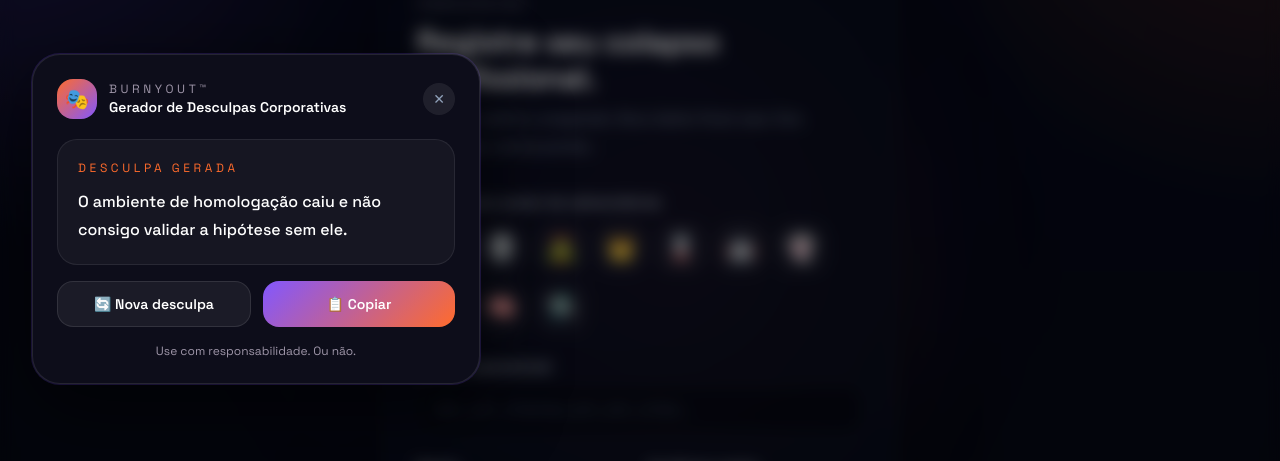
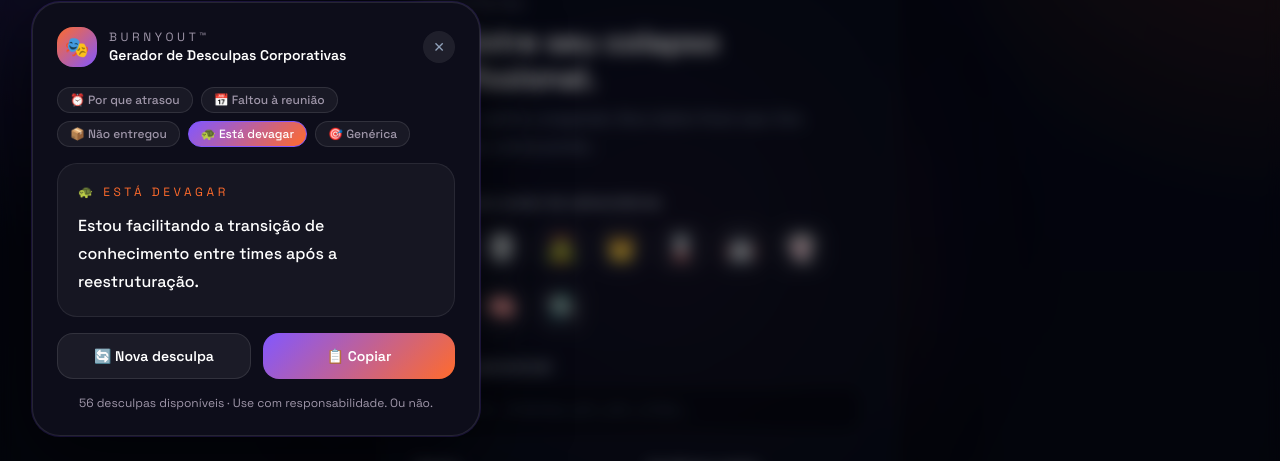
Before and after one commit to hendelsantos/Codecon26_Linkidinho_Burnout, a Next.js app in the folder apps/frontend/: page /onboarding in a window 1280 px wide. Both pictures are taken after a click on the button "Gerar desculpa corporativa". Shown: the part 181-642 px from the top of the page. Built offline with nearby package versions, Linux system fonts and the light colour scheme; no server answers.

Commit message:
feat(ui): expande gerador de desculpas — 54 desculpas em 5 categorias com filtro por ocasião

```diff
--- a/apps/frontend/src/components/gerar-desculpa.tsx
+++ b/apps/frontend/src/components/gerar-desculpa.tsx
@@ -2,42 +2,135 @@
 
 import { useState } from "react";
 
-const DESCULPAS = [
+// ── Por que atrasou ──────────────────────────────────────────────────────────
+const DESCULPAS_ATRASO = [
   "Estou em loop de alinhamento estratégico com stakeholders de alto impacto.",
   "Minha entrega está bloqueada por dependências cross-funcionais ainda não mapeadas.",
+  "O roadmap foi reestruturado e preciso ressincronizar meu backlog pessoal.",
+  "Minha estimativa depende de uma estimativa que depende de outra estimativa.",
+  "Estou aguardando o aceite do PO para dar sequência ao desenvolvimento.",
+  "O ambiente de homologação caiu e não consigo validar a hipótese sem ele.",
+  "A branch principal estava instável. Preferi não mergear em produção sem estabilidade.",
+  "Precisei refatorar o contexto antes de avançar. Dívida técnica é risco real.",
+  "Estava analisando o impacto lateral da mudança antes de commitar qualquer coisa.",
+  "O CI/CD está vermelho desde terça. Sem pipeline verde, não tem entrega segura.",
+  "Houve uma divergência de requisitos entre o que estava no Jira e o que foi discutido.",
+  "Aguardei o design final antes de implementar. Retrabalho tem custo alto de context-switch.",
+];
+
+// ── Por que não foi à reunião ────────────────────────────────────────────────
+const DESCULPAS_REUNIAO = [
+  "Estou em uma reunião sobre reuniões para reduzir a quantidade de reuniões.",
+  "Estava em uma call de alinhamento que se sobrepôs ao calendário por engano.",
+  "O convite chegou sem link. Aguardei o reenvio, mas a reunião já havia encerrado.",
+  "Achei que era opcional. A pauta não deixava claro que minha presença era crítica.",
+  "Meu Wi-Fi caiu exatamente no horário. Tecnologia é um risco operacional real.",
+  "Estava em modo deep work e o foco-mode do Slack bloqueou as notificações.",
+  "Perdi o horário depois de uma daily que durou o dobro do previsto.",
+  "Esqueci de aceitar o convite, mas estava ciente da pauta por e-mail.",
+  "Meu calendário sincronizou com o fuso de outro país. Erro de configuração pessoal.",
+  "A reunião foi marcada com menos de 24h de antecedência — não entrou no meu planejamento.",
+];
+
+// ── Por que não entregou ─────────────────────────────────────────────────────
+const DESCULPAS_ENTREGA = [
   "Aguardando validação do guardiã do processo antes de avançar para o próximo milestone.",
-  "Estou em modo de escalonamento de prioridades após uma daily inesperadamente longa.",
-  "O roadmap foi reestruturado e preciso ressincronizar meu backlog pessoal.",
-  "Meu pipeline de tarefas está em revisão após o último sprint review.",
-  "Estou fazendo uma análise de impacto antes de qualquer movimentação técnica.",
+  "Estou em modo de discovery. Ainda não chegamos à fase de delivery.",
   "A decisão está aguardando aprovação do comitê de governança de iniciativas.",
-  "Preciso de contexto adicional antes de gerar valor real nessa frente.",
-  "Estou triangulando informações de múltiplas áreas para garantir coerência de narrativa.",
-  "O ambiente de homologação caiu e não consigo validar a hipótese sem ele.",
-  "Estou facilitando a transição de conhecimento entre times após a reestruturação.",
-  "Minha estimativa depende de uma estimativa que depende de outra estimativa.",
-  "Estou em modo de discovery. Ainda não chegamos à fase de delivery.",
   "Aguardando o go/no-go da liderança sênior para destravar a execução.",
   "O ticket está em triagem. Priorização acontece nas sextas após as 17h.",
-  "Estou sincronizando os OKRs do trimestre com as entregas do squad.",
   "Não havia bandwidth suficiente para absorver mais demanda nessa sprint.",
-  "Estou em uma reunião sobre reuniões para reduzir a quantidade de reuniões.",
   "O deploy está aguardando a janela de mudança aprovada pelo CAB.",
+  "Estou em modo de escalonamento de prioridades após uma daily inesperadamente longa.",
+  "Precisei pausar para não entregar algo que geraria retrabalho imediato.",
+  "A story não tinha critérios de aceite definidos. Não dá para concluir o que não foi especificado.",
+  "O cliente mudou o escopo na última hora. A entrega original ficou obsoleta.",
+  "Precisei de mais um ciclo de revisão para garantir qualidade mínima de produção.",
 ];
 
-function desculpaAleatoria(atual?: string): string {
-  const opcoes = DESCULPAS.filter((d) => d !== atual);
+// ── Por que está devagar ─────────────────────────────────────────────────────
+const DESCULPAS_PRODUTIVIDADE = [
+  "Estou triangulando informações de múltiplas áreas para garantir coerência de narrativa.",
+  "Estou fazendo uma análise de impacto antes de qualquer movimentação técnica.",
+  "Preciso de contexto adicional antes de gerar valor real nessa frente.",
+  "Estou facilitando a transição de conhecimento entre times após a reestruturação.",
+  "Estou sincronizando os OKRs do trimestre com as entregas do squad.",
+  "Meu pipeline de tarefas está em revisão após o último sprint review.",
+  "Estou em um processo de priorização baseado em valor de negócio versus esforço técnico.",
+  "Estou recalibrando minha velocidade após absorver uma demanda urgente fora do sprint.",
+  "Passei a manhã destravando um colega. Colaboração também é trabalho.",
+  "A tarefa era mais complexa do que o estimado. Surpresas técnicas acontecem.",
+  "Estou documentando a decisão para garantir rastreabilidade futura.",
+  "Precisei revisar o código de outra pessoa antes de continuar a minha parte.",
+];
+
+// ── Genéricas corporativas ───────────────────────────────────────────────────
+const DESCULPAS_GENERICAS = [
+  "Estou em loop de alinhamento estratégico com stakeholders de alto impacto.",
+  "O roadmap foi reestruturado e estou ressincronizando com as novas prioridades.",
+  "Aguardando validação do guardiã do processo.",
+  "Estou em modo discovery. Delivery vem na próxima sprint.",
+  "Meu backlog pessoal foi impactado por uma iniciativa transversal não planejada.",
+  "A iniciativa está em fase de análise de viabilidade técnica e de negócio.",
+  "Preciso calibrar expectativas com os stakeholders antes de avançar.",
+  "Há um gap entre o que foi comunicado e o que foi entendido. Estou investigando.",
+  "Estou gerenciando o delta entre o planejado e o realizado com máxima atenção.",
+  "A solução certa leva o tempo que leva. Velocidade sem qualidade é retrabalho.",
+];
+
+const TODAS_DESCULPAS = [
+  ...DESCULPAS_ATRASO,
+  ...DESCULPAS_REUNIAO,
+  ...DESCULPAS_ENTREGA,
+  ...DESCULPAS_PRODUTIVIDADE,
+  ...DESCULPAS_GENERICAS,
+];
+
+type Categoria = {
+  label: string;
+  emoji: string;
+  lista: string[];
+};
+
+const CATEGORIAS: Categoria[] = [
+  { label: "Por que atrasou", emoji: "⏰", lista: DESCULPAS_ATRASO },
+  { label: "Faltou à reunião", emoji: "📅", lista: DESCULPAS_REUNIAO },
+  { label: "Não entregou", emoji: "📦", lista: DESCULPAS_ENTREGA },
+  { label: "Está devagar", emoji: "🐢", lista: DESCULPAS_PRODUTIVIDADE },
+  { label: "Genérica", emoji: "🎯", lista: DESCULPAS_GENERICAS },
+];
+
+function aleatorio<T>(lista: T[], excluir?: T): T {
+  const opcoes = excluir !== undefined ? lista.filter((d) => d !== excluir) : lista;
   return opcoes[Math.floor(Math.random() * opcoes.length)];
 }
 
 export function GerarDesculpa() {
   const [aberto, setAberto] = useState(false);
-  const [desculpa, setDesculpa] = useState(() => desculpaAleatoria());
+  const [categoriaIdx, setCategoriaIdx] = useState(0);
+  const [desculpa, setDesculpa] = useState("");
   const [copiado, setCopiado] = useState(false);
 
-  function nova() {
-    setDesculpa((atual) => desculpaAleatoria(atual));
+  const categoria = CATEGORIAS[categoriaIdx];
+
+  function nova(idx?: number) {
+    const cat = CATEGORIAS[idx ?? categoriaIdx];
+    setDesculpa((atual) => aleatorio(cat.lista, atual));
     setCopiado(false);
+  }
+
+  function selecionarCategoria(idx: number) {
+    setCategoriaIdx(idx);
+    setDesculpa(aleatorio(CATEGORIAS[idx].lista));
+    setCopiado(false);
+  }
+
+  function abrirModal() {
+    const idx = Math.floor(Math.random() * CATEGORIAS.length);
+    setCategoriaIdx(idx);
+    setDesculpa(aleatorio(CATEGORIAS[idx].lista));
+    setCopiado(false);
+    setAberto(true);
   }
 
   function copiar() {
@@ -51,7 +144,7 @@
     <>
       {/* Botão flutuante — lado esquerdo */}
       <button
-        onClick={() => { setAberto(true); nova(); }}
+        onClick={abrirModal}
         title="Gerar desculpa corporativa"
         className="fixed bottom-6 left-4 z-[9998] flex items-center gap-2 rounded-full px-4 py-2.5 text-sm font-semibold text-white shadow-[0_4px_24px_rgba(130,87,255,0.5)] transition-all hover:scale-105 hover:shadow-[0_4px_32px_rgba(255,107,44,0.55)] active:scale-95 sm:left-6"
         style={{ background: "linear-gradient(135deg,#ff6b2c,#8257ff)" }}
@@ -94,16 +187,36 @@
               </button>
             </div>
 
+            {/* Categorias */}
+            <div className="mb-4 flex flex-wrap gap-2">
+              {CATEGORIAS.map((cat, idx) => (
+                <button
+                  key={cat.label}
+                  onClick={() => selecionarCategoria(idx)}
+                  className="rounded-full border px-3 py-1 text-xs font-medium transition-all active:scale-95"
+                  style={{
+                    borderColor: idx === categoriaIdx ? "#8257ff" : "rgba(255,255,255,0.1)",
+                    background: idx === categoriaIdx ? "linear-gradient(135deg,#8257ff,#ff6b2c)" : "rgba(255,255,255,0.05)",
+                    color: idx === categoriaIdx ? "#fff" : "#9f96a9",
+                  }}
+                >
+                  {cat.emoji} {cat.label}
+                </button>
+              ))}
+            </div>
+
             {/* Desculpa */}
-            <div className="rounded-[20px] border border-white/8 bg-white/4 p-5">
-              <p className="text-xs uppercase tracking-[0.3em] text-[#ff6b2c] mb-3">Desculpa gerada</p>
+            <div className="rounded-[20px] border border-white/8 bg-white/4 p-5 min-h-[90px] flex flex-col justify-center">
+              <p className="text-xs uppercase tracking-[0.3em] text-[#ff6b2c] mb-3">
+                {categoria.emoji} {categoria.label}
+              </p>
               <p className="text-base leading-7 font-medium text-white">{desculpa}</p>
             </div>
 
             {/* Ações */}
             <div className="mt-4 flex gap-3">
               <button
-                onClick={nova}
+                onClick={() => nova()}
                 className="flex-1 rounded-[16px] border border-white/10 bg-white/6 py-3 text-sm font-semibold text-white transition-all hover:bg-white/12 active:scale-95"
               >
                 🔄 Nova desculpa
@@ -118,7 +231,7 @@
             </div>
 
             <p className="mt-4 text-center text-xs text-[#9f96a9]">
-              Use com responsabilidade. Ou não.
+              {TODAS_DESCULPAS.length} desculpas disponíveis · Use com responsabilidade. Ou não.
             </p>
           </div>
         </div>
```
